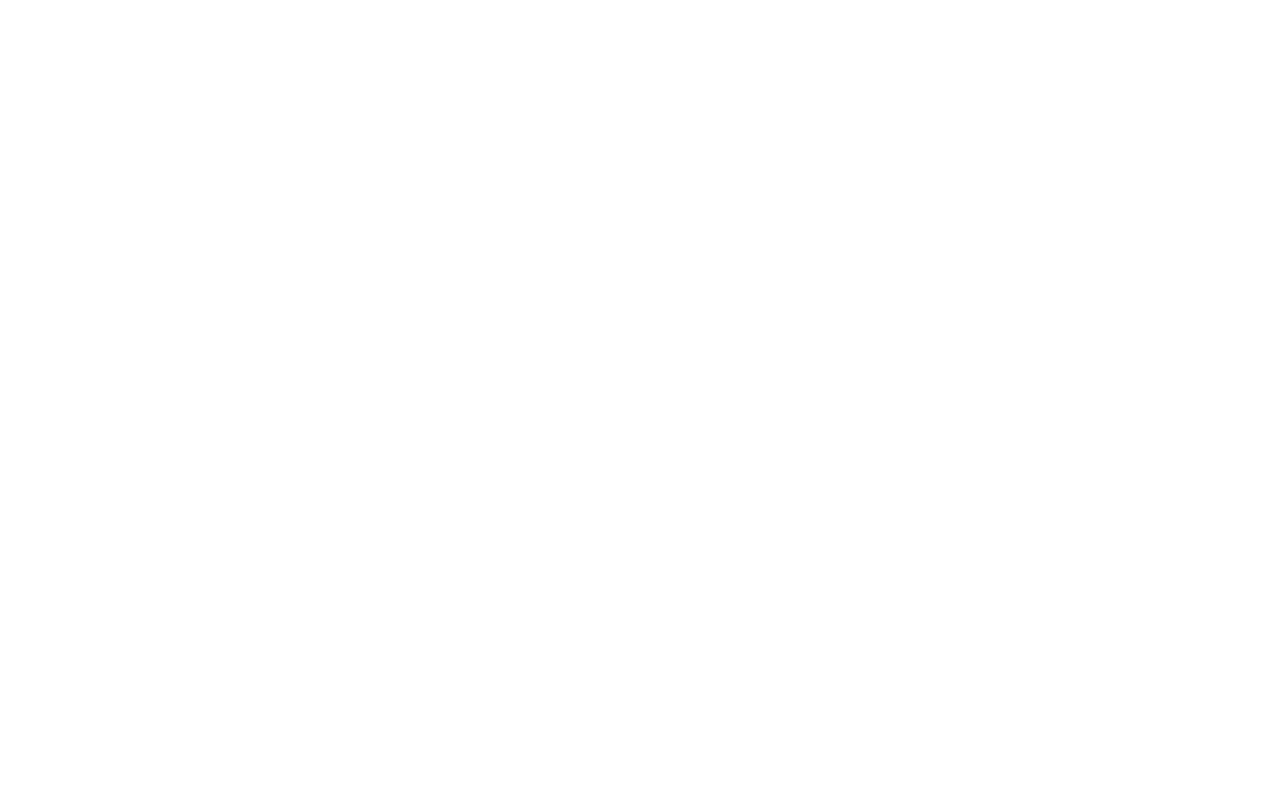
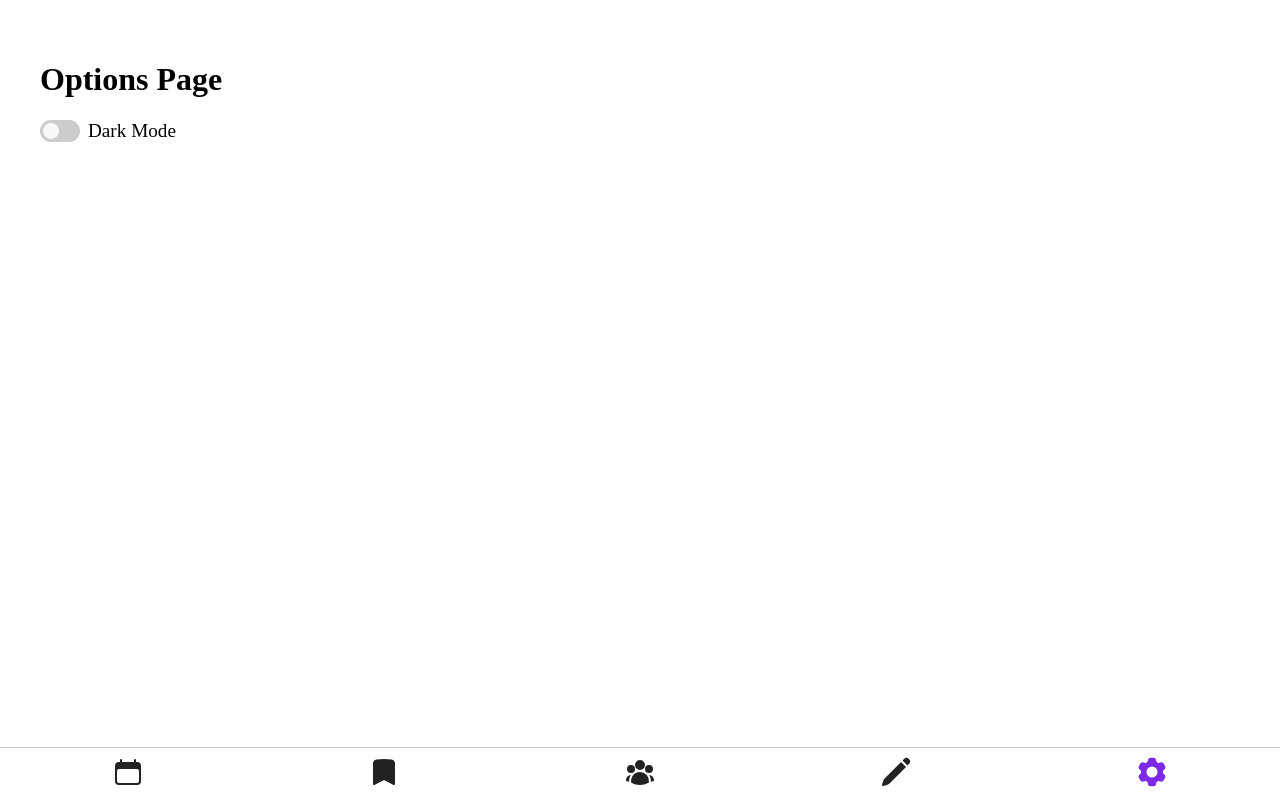
Before and after one commit to faluditomi/nori-daycare-app, a Vue app: page /options in a window 1280 px wide. Before the commit this address had no page. Built offline with nearby package versions, Linux system fonts and the light colour scheme; the HTML template or start-up script is replaced by a standard one.

Commit message:
bottom nav bar + colour schemes + dark/light theme switching

```diff
--- a/capacitor.config.ts
+++ b/capacitor.config.ts
@@ -1,8 +1,8 @@
 import { CapacitorConfig } from '@capacitor/cli'
 
 const config: CapacitorConfig = {
-  appId: 'com.example.myapp',
-  appName: 'MyApp',
+  appId: 'com.nori.daycare',
+  appName: 'NoriDaycare',
   webDir: 'dist',
 }
 
--- a/package.json
+++ b/package.json
@@ -21,6 +21,7 @@
     "@capacitor/cli": "^7.4.3",
     "@capacitor/core": "^7.4.3",
     "@capacitor/local-notifications": "^7.0.2",
+    "@heroicons/vue": "^2.2.0",
     "@tailwindcss/vite": "^4.1.13",
     "sql-template-tag": "^5.2.1",
     "tailwindcss": "^4.1.13",
--- a/src/App.vue
+++ b/src/App.vue
@@ -1,5 +1,10 @@
 <template>
-  <router-view />
+  <div id="app">
+    <router-view />
+    <BottomNav />
+  </div>
 </template>
 
-<script setup lang="ts"></script>
+<script lang="ts" setup>
+import BottomNav from '@/components/BottomNav.vue'
+</script>
--- /dev/null
+++ b/src/components/BottomNav.vue
@@ -0,0 +1,66 @@
+<template>
+  <nav class="bottom-nav">
+    <router-link to="/calendar" class="nav-item" active-class="active">
+      <CalendarIcon :class="isActive('/calendar')" />
+    </router-link>
+    <router-link to="/events" class="nav-item" active-class="active">
+      <BookmarkIcon :class="isActive('/events')" />
+    </router-link>
+    <router-link to="/profiles" class="nav-item" active-class="active">
+      <UserGroupIcon :class="isActive('/profiles')" />
+    </router-link>
+    <router-link to="/notes" class="nav-item" active-class="active">
+      <PencilIcon :class="isActive('/notes')" />
+    </router-link>
+    <router-link to="/options" class="nav-item" active-class="active">
+      <Cog6ToothIcon :class="isActive('/options')" />
+    </router-link>
+  </nav>
+</template>
+
+<script lang="ts" setup>
+import {
+  BookmarkIcon,
+  CalendarIcon,
+  Cog6ToothIcon,
+  PencilIcon,
+  UserGroupIcon,
+} from '@heroicons/vue/24/solid'
+import { useRoute } from 'vue-router'
+
+function isActive(path: string) {
+  return useRoute().path === path ? 'active' : ''
+}
+</script>
+o
+<style scoped>
+.bottom-nav {
+  position: fixed;
+  bottom: 0;
+  left: 0;
+  right: 0;
+  display: flex;
+  justify-content: space-around;
+  align-items: center;
+  background: var(--colour-nav-bg);
+  border-top: 1px solid var(--colour-border);
+  padding: 8px 0;
+}
+.nav-item {
+  transition:
+    fill 0.2s,
+    transform 0.2s;
+}
+.nav-item svg {
+  width: 2rem;
+  height: 2rem;
+  fill: var(--colour-text);
+}
+.nav-item:active {
+  transform: scale(0.8);
+}
+.nav-item.active svg {
+  fill: var(--colour-accent);
+  transform: scale(1.1);
+}
+</style>
--- a/src/db/db.ts
+++ b/src/db/db.ts
@@ -60,6 +60,7 @@
     );
     CREATE TABLE IF NOT EXISTS notes (
       id INTEGER PRIMARY KEY,
+      title TEXT,
       text TEXT,
       date_created TEXT NOT NULL,
       date_last_modified TEXT
--- a/src/main.ts
+++ b/src/main.ts
@@ -2,6 +2,11 @@
 import App from './App.vue'
 import router from './router'
 import i18n from './i18n'
+import './styles/main.css'
+
+// theme initialization
+const saved = localStorage.getItem('theme')
+document.documentElement.setAttribute('data-theme', saved === 'dark' ? 'dark' : 'light')
 
 const app = createApp(App)
 app.use(router)
--- /dev/null
+++ b/src/styles/main.css
@@ -0,0 +1,15 @@
+:root {
+  --colour-bg: #f8f8fa;
+  --colour-nav-bg: #fff;
+  --colour-border: #ccc;
+  --colour-text: #222;
+  --colour-accent: #7c2ae8;
+}
+
+[data-theme='dark'] {
+  --colour-bg: #181824;
+  --colour-nav-bg: #232336;
+  --colour-border: #333;
+  --colour-text: #eee;
+  --colour-accent: #a259ff;
+}
--- /dev/null
+++ b/src/views/CalendarView.vue
@@ -0,0 +1 @@
+<template><h1>Calendar Page</h1></template>
--- /dev/null
+++ b/src/views/EventsView.vue
@@ -0,0 +1 @@
+<template><h1>Events Page</h1></template>
--- /dev/null
+++ b/src/views/NotesView.vue
@@ -0,0 +1 @@
+<template><h1>Notes Page</h1></template>
--- /dev/null
+++ b/src/views/OptionsView.vue
@@ -0,0 +1,69 @@
+<template>
+  <div class="options-page">
+    <h1>Options Page</h1>
+    <div class="theme-switch">
+      <label>
+        <input type="checkbox" v-model="isDark" @change="toggleTheme" />
+        <span class="slider"></span>
+        Dark Mode
+      </label>
+    </div>
+  </div>
+</template>
+
+<script setup lang="ts">
+import { onMounted, ref } from 'vue'
+
+const isDark = ref(false)
+
+function toggleTheme() {
+  const theme = isDark.value ? 'dark' : 'light'
+  document.documentElement.setAttribute('data-theme', theme)
+  localStorage.setItem('theme', theme)
+}
+
+onMounted(() => {
+  isDark.value = localStorage.getItem('theme') === 'dark'
+})
+</script>
+
+<style scoped>
+.options-page {
+  padding: 2rem;
+}
+.theme-switch label {
+  display: flex;
+  align-items: center;
+  cursor: pointer;
+  font-size: 1.2rem;
+}
+.theme-switch input[type='checkbox'] {
+  display: none;
+}
+.theme-switch .slider {
+  width: 40px;
+  height: 22px;
+  background: var(--colour-border);
+  border-radius: 11px;
+  margin-right: 0.5rem;
+  position: relative;
+  transition: background 0.3s;
+}
+.theme-switch input[type='checkbox']:checked + .slider {
+  background: var(--colour-accent);
+}
+.theme-switch .slider::before {
+  content: '';
+  position: absolute;
+  left: 3px;
+  top: 3px;
+  width: 16px;
+  height: 16px;
+  background: var(--colour-bg);
+  border-radius: 50%;
+  transition: transform 0.3s;
+}
+.theme-switch input[type='checkbox']:checked + .slider::before {
+  transform: translateX(18px);
+}
+</style>
```
Also changed, not shown: src/router/index.ts (+9 -3 lines), 1 other file (tests, documents, lock files or other folders).
